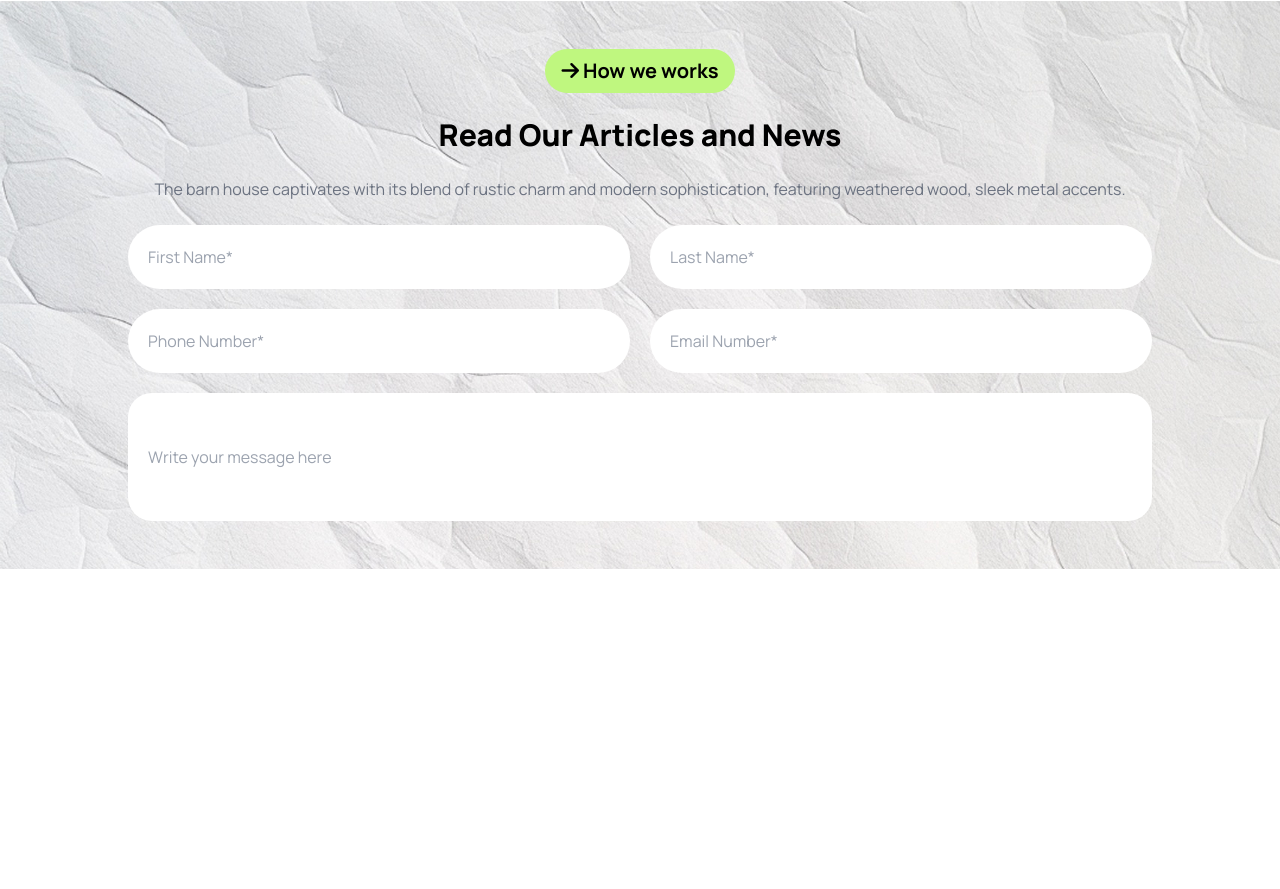
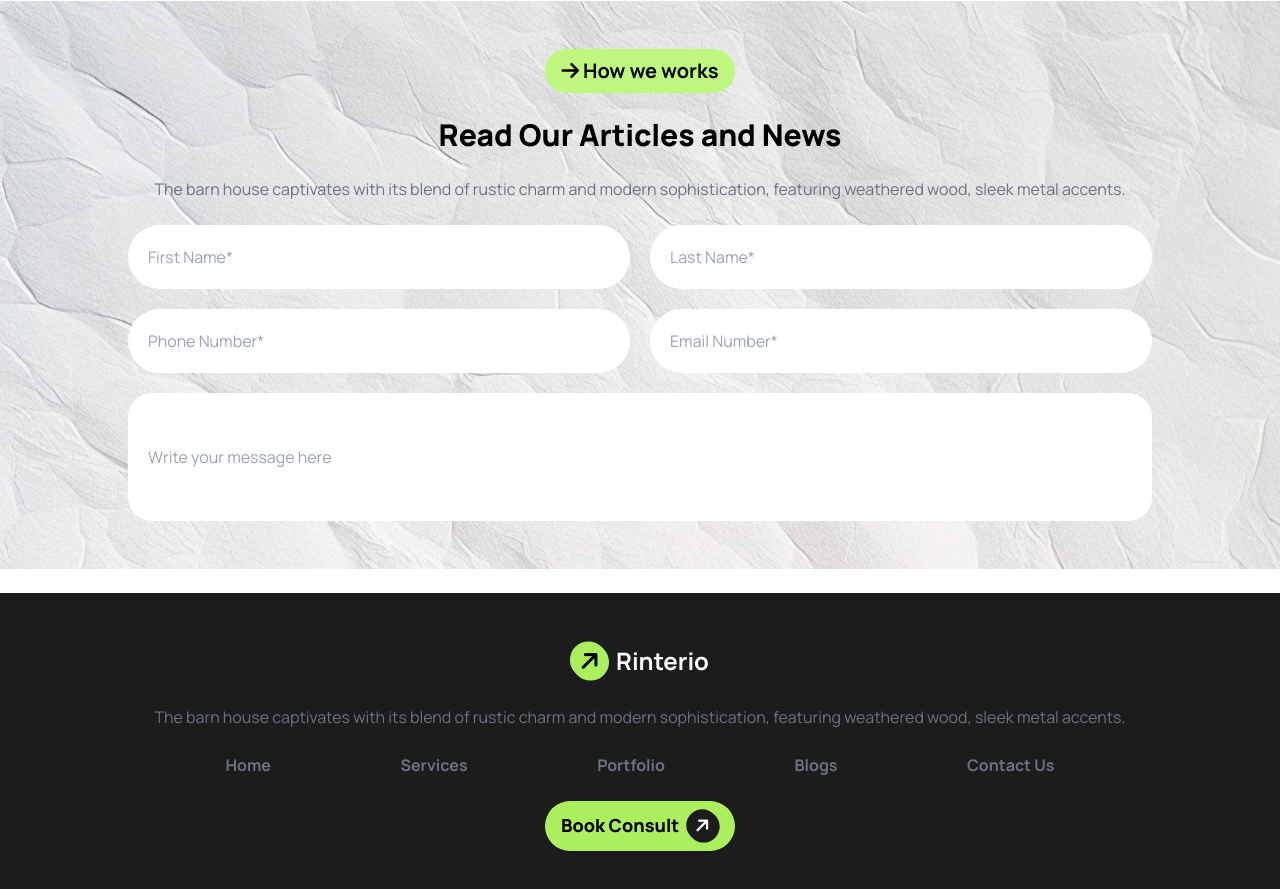
Before and after one commit to forhad1518/Assignment-03, a plain HTML site: page index.html in a window 1280 px wide. Shown: the part 2726-3615 px from the top of the page. Before the commit the page ends 3319 px from the top, so only its background shows below. Drawn offline with nearby package versions, Linux system fonts and the light colour scheme.

Commit message:
footer section added

```diff
--- a/index.html
+++ b/index.html
@@ -246,8 +246,32 @@
           </section>
     </main>
     <br>
-    <footer class="bg-[#1C1C1C]">
-
+    <footer class=" bg-[#1C1C1C]">
+      <br>
+      <br>
+      <div class="w-4/5 mx-auto">
+        <div class="text-center">
+          <h1 class="text-2xl font-bold block text-white"><i class="fa-solid fa-arrow-right -rotate-45 p-2 bg-[#ABEF5F] text-black rounded-full mr-2"></i>Rinterio</h1>
+          <br>
+          <p class="text-gray-500">The barn house captivates with its blend of rustic charm and modern sophistication, featuring weathered wood, sleek metal accents.</p>
+        </div>
+        <br>
+        <div class="text-center">
+          <ul  class="flex font-bold gap-x-8 justify-evenly max-sm:flex-col">
+            <li class="text-gray-500">Home</li>
+            <li class="text-gray-500">Services</li>
+            <li class="text-gray-500">Portfolio</li>
+            <li class="text-gray-500">Blogs</li>
+            <li class="text-gray-500">Contact Us</li>
+          </ul>
+        </div>
+        <br>
+        <div class="text-center">
+          <button class="bg-[#ABEF5F] px-4 py-2 text-lg font-black border-none rounded-full mx-auto">Book Consult<i class="fa-solid fa-arrow-right -rotate-45 p-2 bg-[#1C1C1C] text-white rounded-full ml-2"></i></button>
+        </div>
+      </div>
+      <br>
+      <br>
     </footer>
 </body>
 </html>
```
